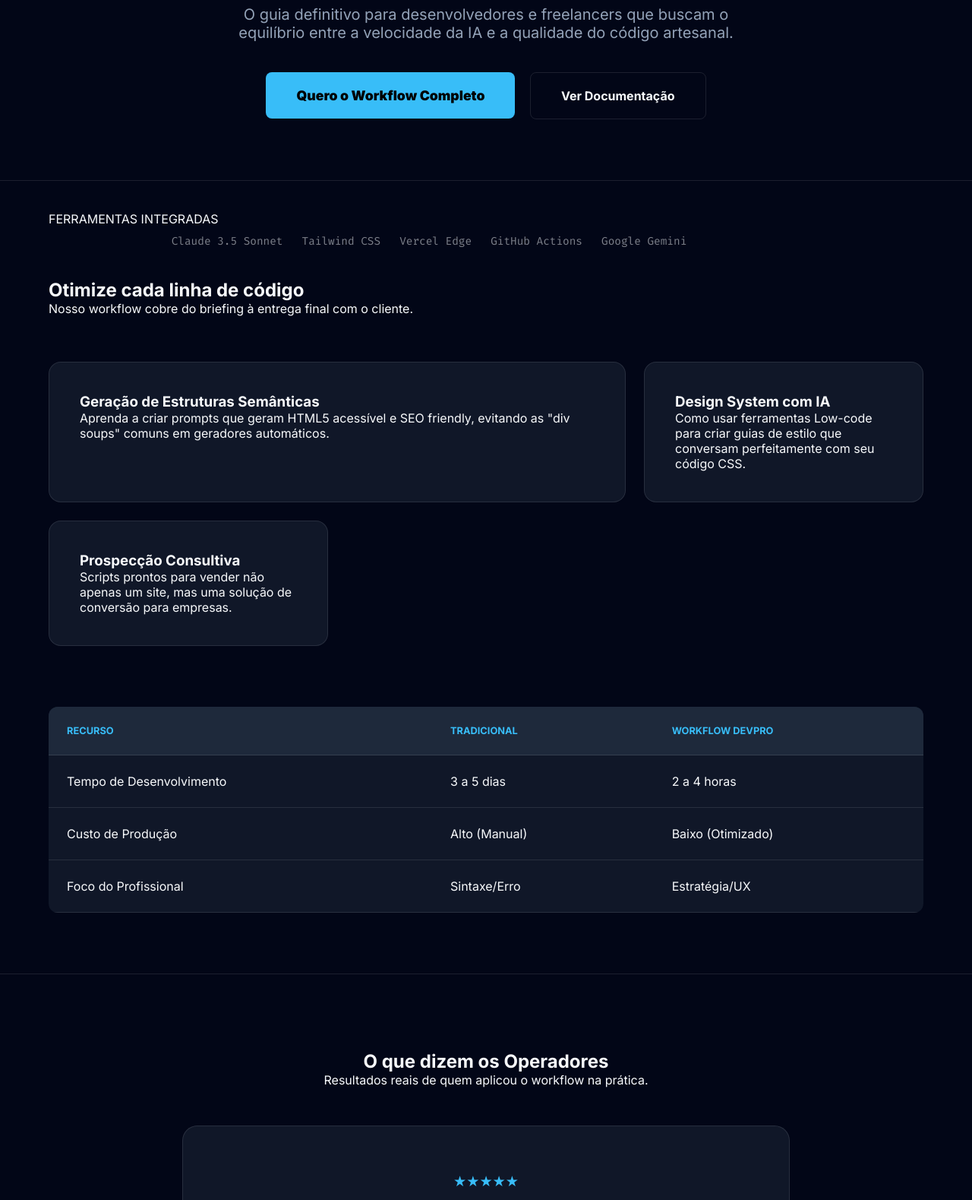
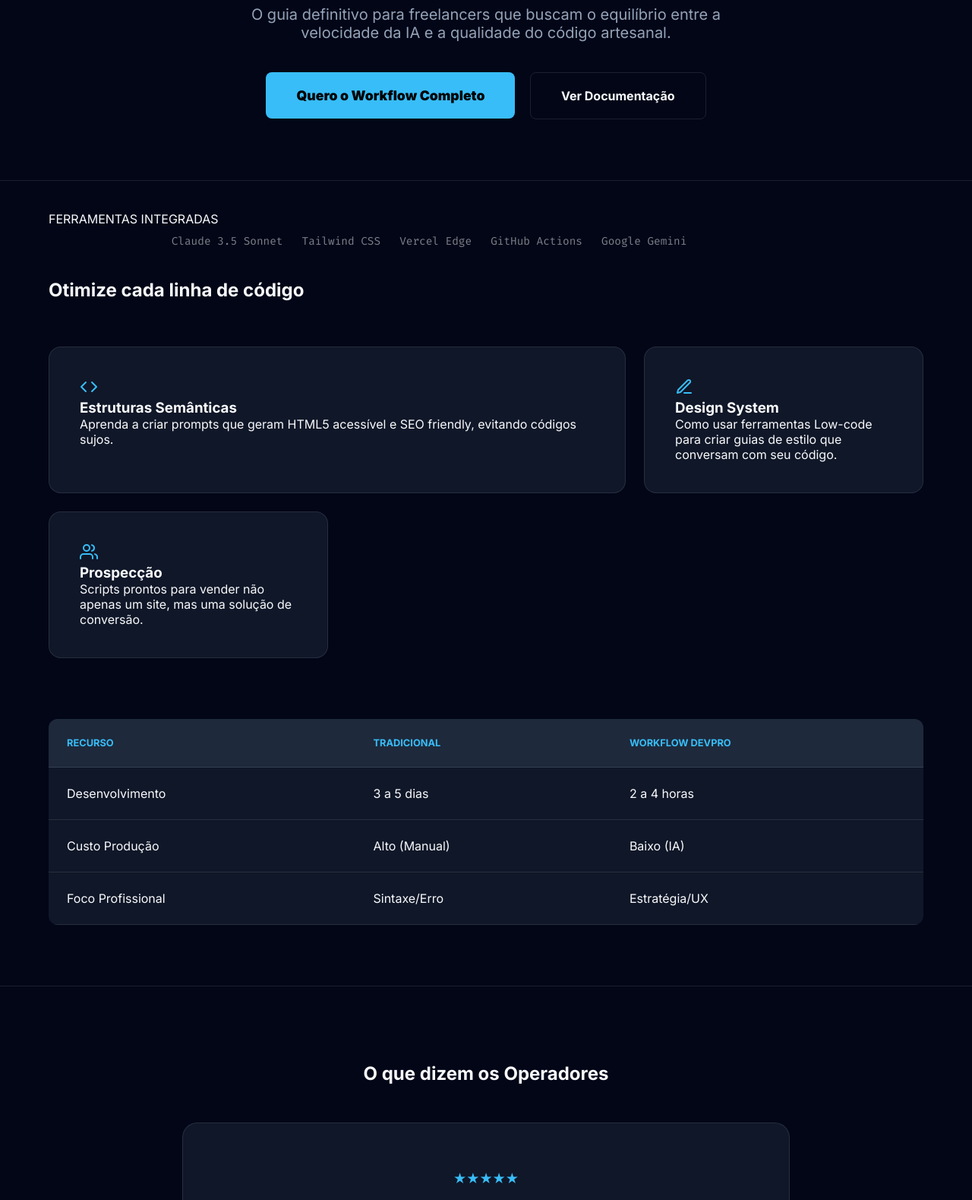
Before and after one commit to PhenomX6/DevPro, a plain HTML site: page index.html in a window 1280 px wide. Shown: the part 421-2000 px from the top of the page at 76% size. Drawn offline with Linux system fonts and the light colour scheme.

Commit message:
Update index.html

```diff
--- a/index.html
+++ b/index.html
@@ -2,11 +2,14 @@
 <html lang="pt-br">
   <head>
     <meta charset="UTF-8" />
-    <meta name="viewport" content="width=device-width, initial-scale=1.0" />
+    <meta
+      name="viewport"
+      content="width=device-width, initial-scale=1.0, maximum-scale=1.0, user-scalable=no"
+    />
     <title>DevPro Workflow | Engenharia de Landing Pages com IA</title>
     <link rel="stylesheet" href="style.css" />
+    <link rel="icon" type="image/png" href="favicon.png" />
     <link rel="preconnect" href="https://fonts.googleapis.com" />
-    <link rel="icon" type="image/png" href="favicon.png" />
     <link
       href="https://fonts.googleapis.com/css2?family=Fira+Code:wght@400;500&family=Inter:wght@300;400;700;900&display=swap"
       rel="stylesheet"
@@ -19,11 +22,11 @@
       <div class="container navbar">
         <div class="logo-area">
           <span class="logo">DEV<span>PRO</span></span>
-          <span class="version">v2.4.0</span>
+          <span class="version">v2.4.6</span>
         </div>
-        <nav>
+        <nav class="desktop-nav">
           <a href="#metodo">Metodologia</a>
-          <a href="#stack">Tech Stack</a>
+          <a href="#stack">Stack</a>
           <a href="#feedbacks">Feedbacks</a>
           <a href="#faq">Dúvidas</a>
           <a href="SEU_LINK_DE_CHECKOUT" class="btn-sm">Acessar Guia</a>
@@ -37,9 +40,8 @@
           <div class="badge">Disponível para os primeiros 100 alunos</div>
           <h1>Escalando o Front-end com <span>Sistemas de IA</span></h1>
           <p>
-            O guia definitivo para desenvolvedores e freelancers que buscam o
-            equilíbrio entre a velocidade da IA e a qualidade do código
-            artesanal.
+            O guia definitivo para freelancers que buscam o equilíbrio entre a
+            velocidade da IA e a qualidade do código artesanal.
           </p>
           <div class="hero-actions">
             <a href="SEU_LINK_DE_CHECKOUT" class="btn-main"
@@ -67,35 +69,76 @@
         <div class="container">
           <div class="section-header">
             <h2>Otimize cada <span>linha de código</span></h2>
-            <p>
-              Nosso workflow cobre do briefing à entrega final com o cliente.
-            </p>
           </div>
-
           <div class="features-complex">
             <div class="feature-card large">
-              <div class="icon"></div>
-              <h3>Geração de Estruturas Semânticas</h3>
+              <div class="icon">
+                <svg
+                  width="24"
+                  height="24"
+                  viewBox="0 0 24 24"
+                  fill="none"
+                  stroke="#38bdf8"
+                  stroke-width="2"
+                  stroke-linecap="round"
+                  stroke-linejoin="round"
+                >
+                  <polyline points="16 18 22 12 16 6"></polyline>
+                  <polyline points="8 6 2 12 8 18"></polyline>
+                </svg>
+              </div>
+              <h3>Estruturas Semânticas</h3>
               <p>
                 Aprenda a criar prompts que geram HTML5 acessível e SEO
-                friendly, evitando as "div soups" comuns em geradores
-                automáticos.
+                friendly, evitando códigos sujos.
               </p>
             </div>
             <div class="feature-card">
-              <div class="icon"></div>
-              <h3>Design System com IA</h3>
+              <div class="icon">
+                <svg
+                  width="24"
+                  height="24"
+                  viewBox="0 0 24 24"
+                  fill="none"
+                  stroke="#38bdf8"
+                  stroke-width="2"
+                  stroke-linecap="round"
+                  stroke-linejoin="round"
+                >
+                  <path d="M12 20h9"></path>
+                  <path
+                    d="M16.5 3.5a2.121 2.121 0 0 1 3 3L7 19l-4 1 1-4L16.5 3.5z"
+                  ></path>
+                </svg>
+              </div>
+              <h3>Design System</h3>
               <p>
                 Como usar ferramentas Low-code para criar guias de estilo que
-                conversam perfeitamente com seu código CSS.
+                conversam com seu código.
               </p>
             </div>
             <div class="feature-card">
-              <div class="icon"></div>
-              <h3>Prospecção Consultiva</h3>
+              <div class="icon">
+                <svg
+                  width="24"
+                  height="24"
+                  viewBox="0 0 24 24"
+                  fill="none"
+                  stroke="#38bdf8"
+                  stroke-width="2"
+                  stroke-linecap="round"
+                  stroke-linejoin="round"
+                >
+                  <path d="M17 21v-2a4 4 0 0 0-4-4H5a4 4 0 0 0-4 4v2"></path>
+                  <circle cx="9" cy="7" r="4"></circle>
+                  <path d="M23 21v-2a4 4 0 0 0-3-3.87"></path>
+                  <path d="M16 3.13a4 4 0 0 1 0 7.75"></path>
+                </svg>
+              </div>
+              <h3>Prospecção</h3>
               <p>
                 Scripts prontos para vender não apenas um site, mas uma solução
-                de conversão para empresas.
+                de conversão.
               </p>
             </div>
           </div>
@@ -104,6 +147,7 @@
 
       <section class="comparison">
         <div class="container">
+          <div class="table-wrapper">
             <table>
               <thead>
                 <tr>
@@ -114,22 +158,23 @@
               </thead>
               <tbody>
                 <tr>
-                <td>Tempo de Desenvolvimento</td>
+                  <td>Desenvolvimento</td>
                   <td>3 a 5 dias</td>
                   <td>2 a 4 horas</td>
                 </tr>
                 <tr>
-                <td>Custo de Produção</td>
+                  <td>Custo Produção</td>
                   <td>Alto (Manual)</td>
-                <td>Baixo (Otimizado)</td>
+                  <td>Baixo (IA)</td>
                 </tr>
                 <tr>
-                <td>Foco do Profissional</td>
+                  <td>Foco Profissional</td>
                   <td>Sintaxe/Erro</td>
                   <td>Estratégia/UX</td>
                 </tr>
               </tbody>
             </table>
+          </div>
         </div>
       </section>
 
@@ -137,7 +182,6 @@
         <div class="container">
           <div class="section-header">
             <h2>O que dizem os <span>Operadores</span></h2>
-            <p>Resultados reais de quem aplicou o workflow na prática.</p>
           </div>
           <div class="carousel-wrapper">
             <button class="carousel-btn prev" id="prevBtn">❮</button>
@@ -170,34 +214,10 @@
                 <div class="feedback-card">
                   <div class="rating">★★★★★</div>
                   <p>
-                    "O segredo está nos prompts. Ja posso me entitular como Vibe
-                    Coder? AHahahahha."
+                    "O segredo está nos prompts. Já posso me intitular como Vibe
+                    Coder? Ahahahah."
                   </p>
                   <span class="author">— Ana Cláudia</span>
-                </div>
-                <div class="feedback-card">
-                  <div class="rating">★★★★★</div>
-                  <p>
-                    "Bati minha meta de 10 freelas no mês. O custo-benefício
-                    desse guia é imbatível."
-                  </p>
-                  <span class="author">— Thiago Souza</span>
-                </div>
-                <div class="feedback-card">
-                  <div class="rating">★★★★★</div>
-                  <p>
-                    "Consegui automatizar toda a estrutura visual. Agora foco só
-                    no que o cliente quer."
-                  </p>
-                  <span class="author">— Fernanda M.</span>
-                </div>
-                <div class="feedback-card">
-                  <div class="rating">★★★★★</div>
-                  <p>
-                    "Sistema limpo, profissional e lucrativo. Nota 10 pro
-                    suporte e pro conteúdo."
-                  </p>
-                  <span class="author">— Paulo G.</span>
                 </div>
               </div>
             </div>
@@ -208,13 +228,15 @@
 
       <section id="faq" class="faq">
         <div class="container">
-          <h2>Perguntas Frequentes</h2>
+          <h2 style="text-align: center; margin-bottom: 30px">
+            Perguntas Frequentes
+          </h2>
           <div class="accordion">
             <div class="accordion-item">
               <div class="accordion-header">Preciso saber programar?</div>
               <div class="accordion-content">
-                O guia ensina como usar IAs ao seu favor, mas se você já tem
-                base, seu progresso será 10x mais rápido.
+                O guia ensina do zero, mas se você já tem base, seu progresso
+                será 10x mais rápido.
               </div>
             </div>
             <div class="accordion-item">
@@ -234,7 +256,7 @@
         <div class="footer-grid">
           <div class="footer-info">
             <span class="logo">DEV<span>PRO</span></span>
-            <p>Elevando o nível do desenvolvimento freelancer no Brasil.</p>
+            <p>Elevando o nível do desenvolvimento freelancer.</p>
           </div>
           <div class="footer-contact">
             <p>Suporte: suportefvdev@gmail.com</p>
```
Lines whose indentation alone changed are shown as unchanged.
